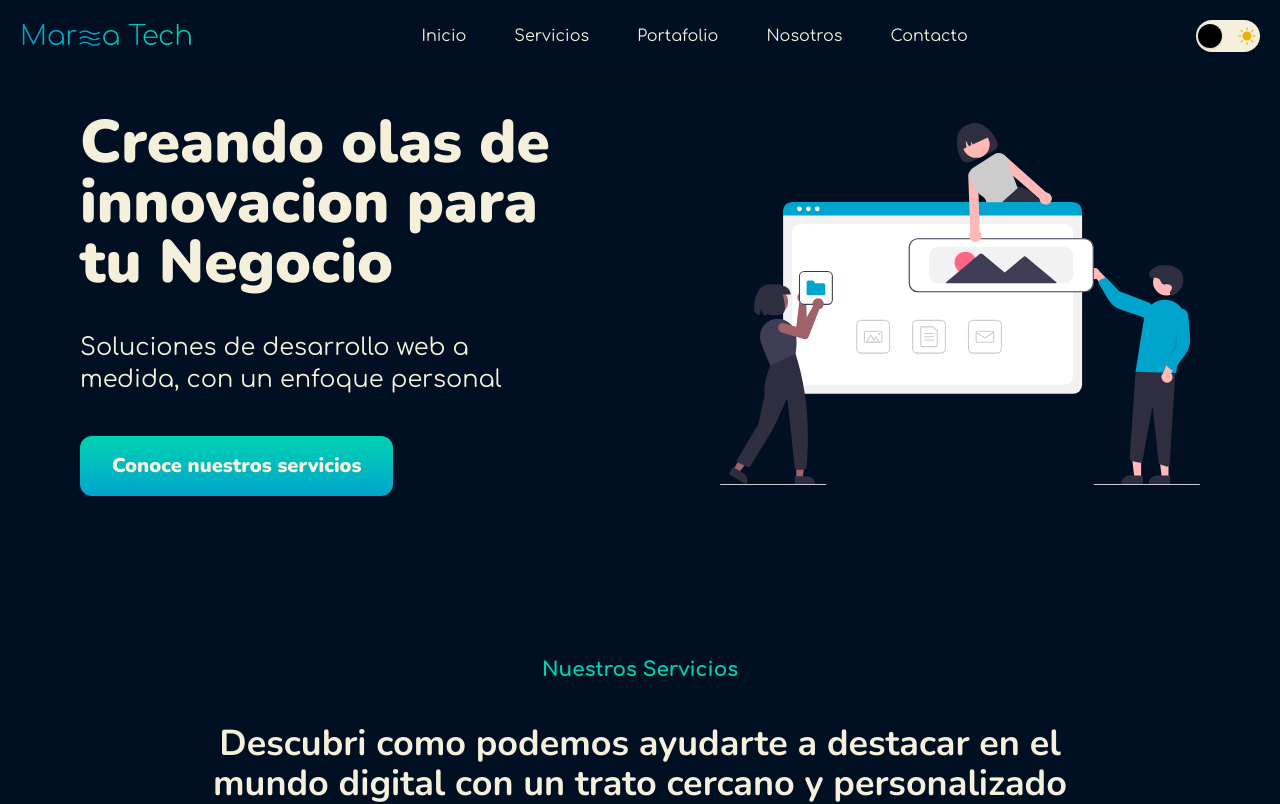
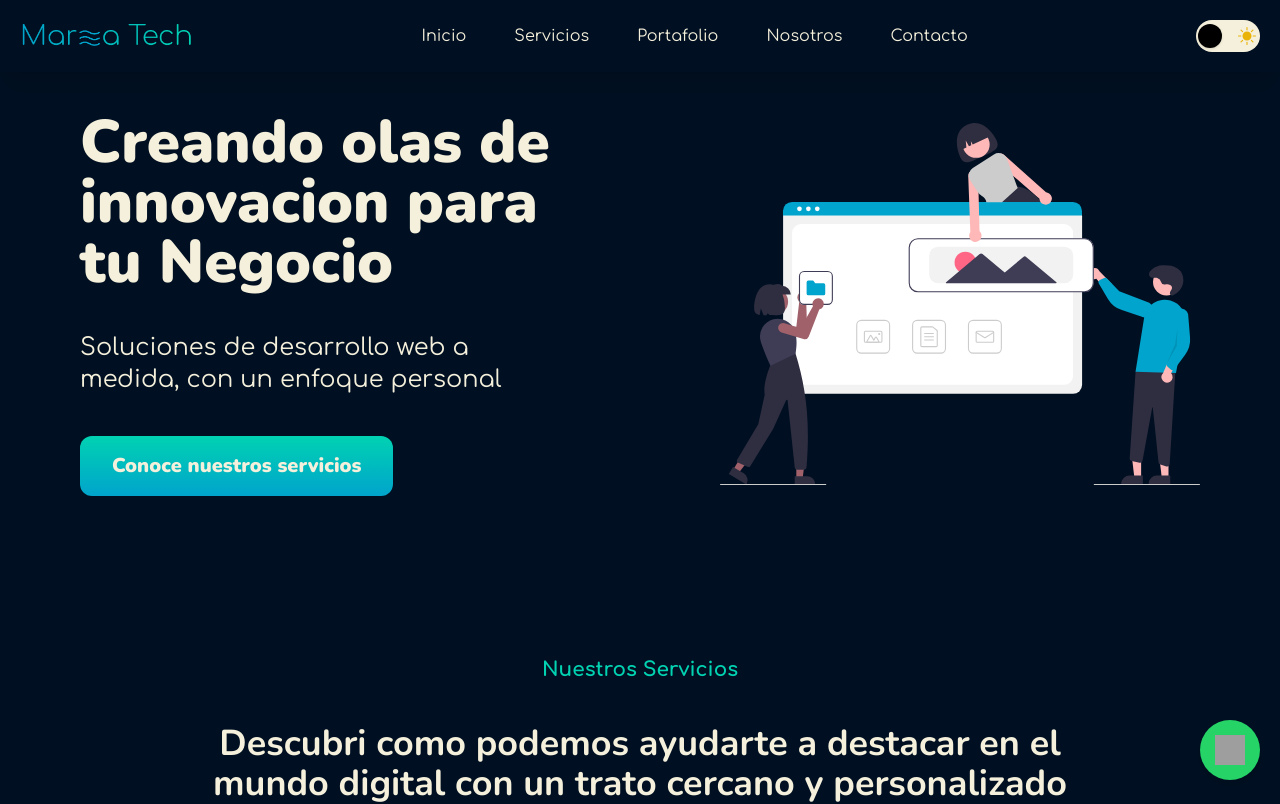
Before and after one commit to Santi-Teran/marea-tech, a Next.js app: page / in a window 1280 px wide. Shown: the top 804 px of the page. Built offline with nearby package versions, Linux system fonts and the light colour scheme; grey boxes are pictures that could not be loaded.

Commit message:
boton whatsapp

```diff
--- a/src/app/page.jsx
+++ b/src/app/page.jsx
@@ -3,7 +3,7 @@ import Landing from "../components/Landing";
 import Proposal from "../components/Proposal";
 import Services from "../components/Services";
 import Testimonies from "../components/Testimonies";
-
+import FloatingWhatsAppButton from "@/components/FloatingWhatsAppButton";
 export default function Home() {
   return (
     <div className="flex flex-col gap-20">
@@ -12,6 +12,7 @@ export default function Home() {
       <Proposal />
       <Testimonies />
       <CallToAction />
+      <FloatingWhatsAppButton/>
     </div>
   );
 }
--- /dev/null
+++ b/src/components/FloatingWhatsAppButton.jsx
@@ -0,0 +1,31 @@
+import React from 'react';
+
+const FloatingWhatsAppButton = () => {
+  const phoneNumber = '5492236343568'; // Reemplaza con tu número de teléfono en formato internacional
+  const message = 'Hola, me gustaría obtener más información.'; // Reemplaza con tu mensaje predefinido
+  const encodedMessage = encodeURIComponent(message);
+  const whatsappUrl = `https://wa.me/${phoneNumber}?text=${encodedMessage}`;
+
+  const buttonStyle = {
+    position: 'fixed',
+    bottom: '20px',
+    right: '20px',
+    backgroundColor: '#25D366',
+    color: 'white',
+    border: 'none',
+    padding: '15px',
+    borderRadius: '50%',
+    cursor: 'pointer',
+    boxShadow: '0px 4px 10px rgba(0, 0, 0, 0.1)',
+  };
+
+  return (
+    <a href={whatsappUrl} target="_blank" rel="noopener noreferrer">
+      <button style={buttonStyle}>
+        <img src="/whatsapp-icon.png" alt="WhatsApp" style={{ width: '30px', height: '30px' }} />
+      </button>
+    </a>
+  );
+};
+
+export default FloatingWhatsAppButton;
```
